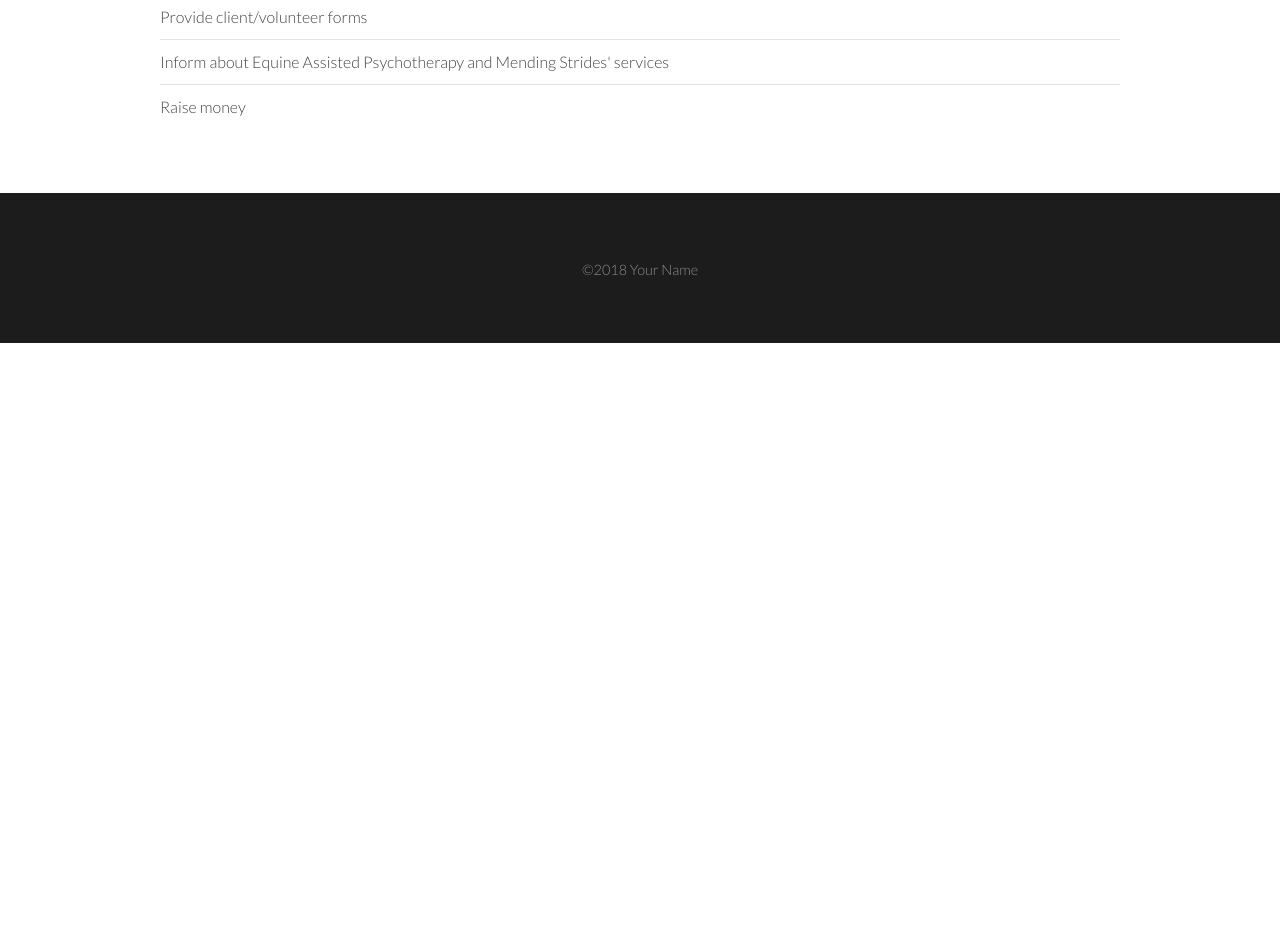
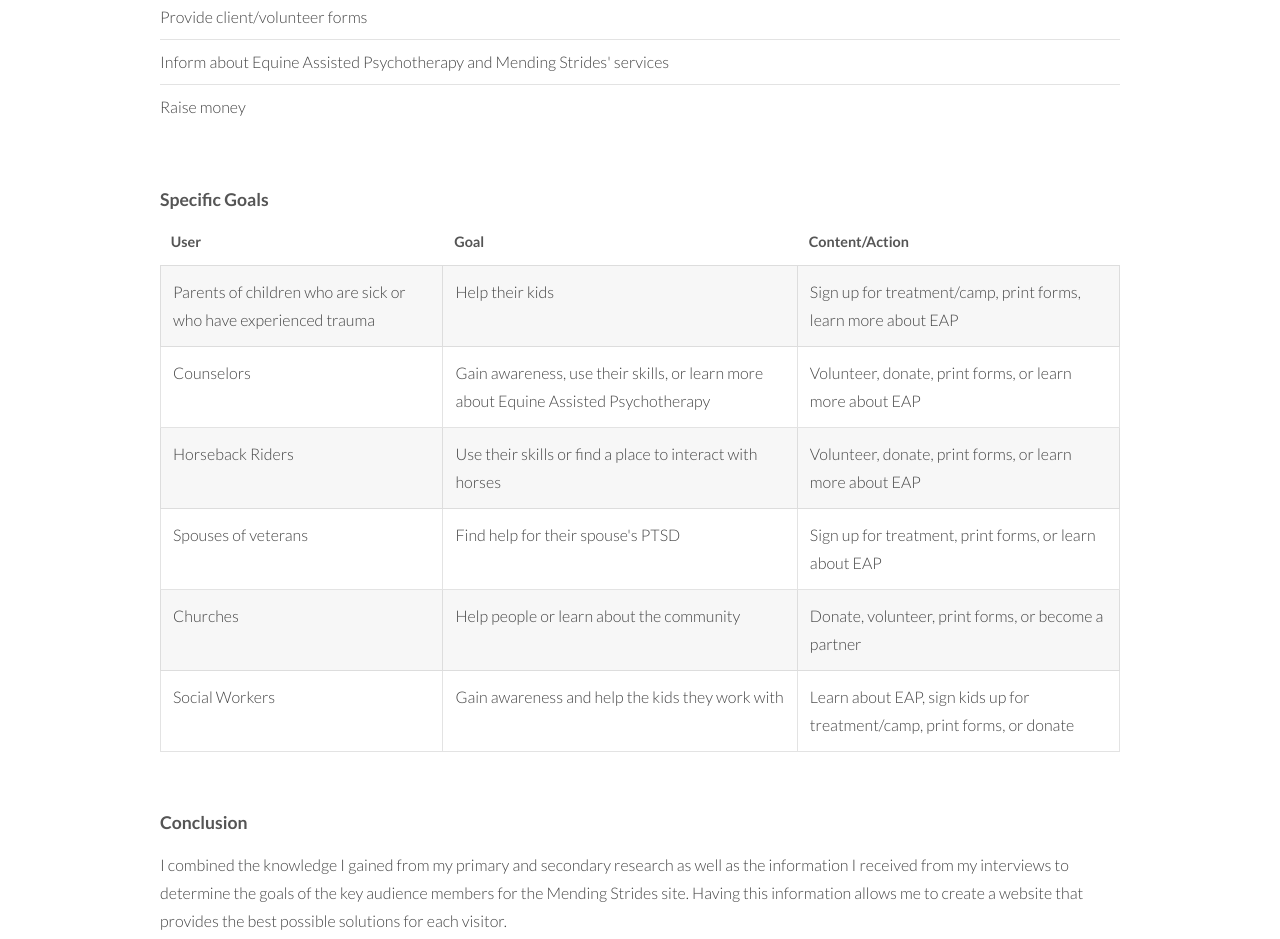
Before and after one commit to hjames104/hjames-process-website, a plain HTML site: page audience-and-goals.html in a window 1280 px wide. Shown: the part 1862-2801 px from the top of the page. Before the commit the page ends 2205 px from the top, so only its background shows below. Drawn offline with Linux system fonts and the light colour scheme.

Commit message:
Audience and Goals Finished
Finished the audience and goals page

```diff
--- a/audience-and-goals.html
+++ b/audience-and-goals.html
@@ -71,8 +71,57 @@
 							<li>Inform about Equine Assisted Psychotherapy and Mending Strides' services</li>
 							<li>Raise money</li>
 					</ul>
-				</div>
+					<br>
+
+					<h4>Specific Goals</h4>
+					<div class="table-wrapper">
+						<table class="alt">
+							<thead>
+								<tr>
+									<th>User</th>
+									<th>Goal</th>
+									<th>Content/Action</th>
+								</tr>
+							</thead>
+							<tbody>
+								<tr>
+									<td>Parents of children who are sick or who have experienced trauma</td>
+									<td>Help their kids</td>
+									<td>Sign up for treatment/camp, print forms, learn more about EAP</td>
+								</tr>
+								<tr>
+									<td>Counselors</td>
+									<td>Gain awareness, use their skills, or learn more about Equine Assisted Psychotherapy</td>
+									<td>Volunteer, donate, print forms, or learn more about EAP</td>
+								</tr>
+								<tr>
+									<td>Horseback Riders</td>
+									<td>Use their skills or find a place to interact with horses</td>
+									<td>Volunteer, donate, print forms, or learn more about EAP</td>
+								</tr>
+								<tr>
+									<td>Spouses of veterans</td>
+									<td>Find help for their spouse's PTSD</td>
+									<td>Sign up for treatment, print forms, or learn about EAP</td>
+								</tr>
+								<tr>
+									<td>Churches</td>
+									<td>Help people or learn about the community</td>
+									<td>Donate, volunteer, print forms, or become a partner</td>
+								</tr>
+								<tr>
+									<td>Social Workers</td>
+									<td>Gain awareness and help the kids they work with</td>
+									<td>Learn about EAP, sign kids up for treatment/camp, print forms, or donate</td>
+								</tr>
+							</tbody>
+						</table>
+					</div>
+					<br>
+			<h4>Conclusion</h4>
+			<p> I combined the knowledge I gained from my primary and secondary research as well as the information I received from my interviews to determine the goals of the key audience members for the Mending Strides site. Having this information allows me to create a website that provides the best possible solutions for each visitor.</p>
 			</section>
+
 
 		<!-- Footer -->
 			<footer id="footer">
```
Also changed, not shown: 4 other files.
